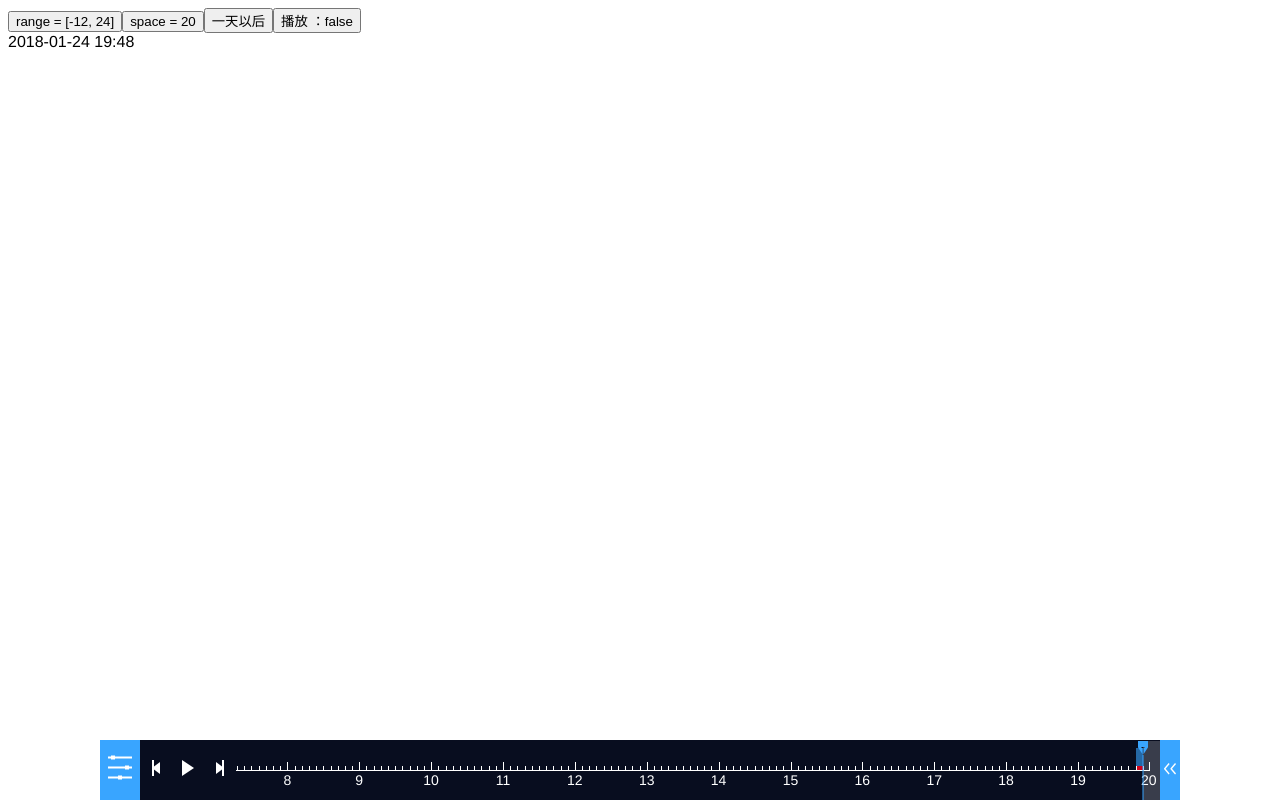
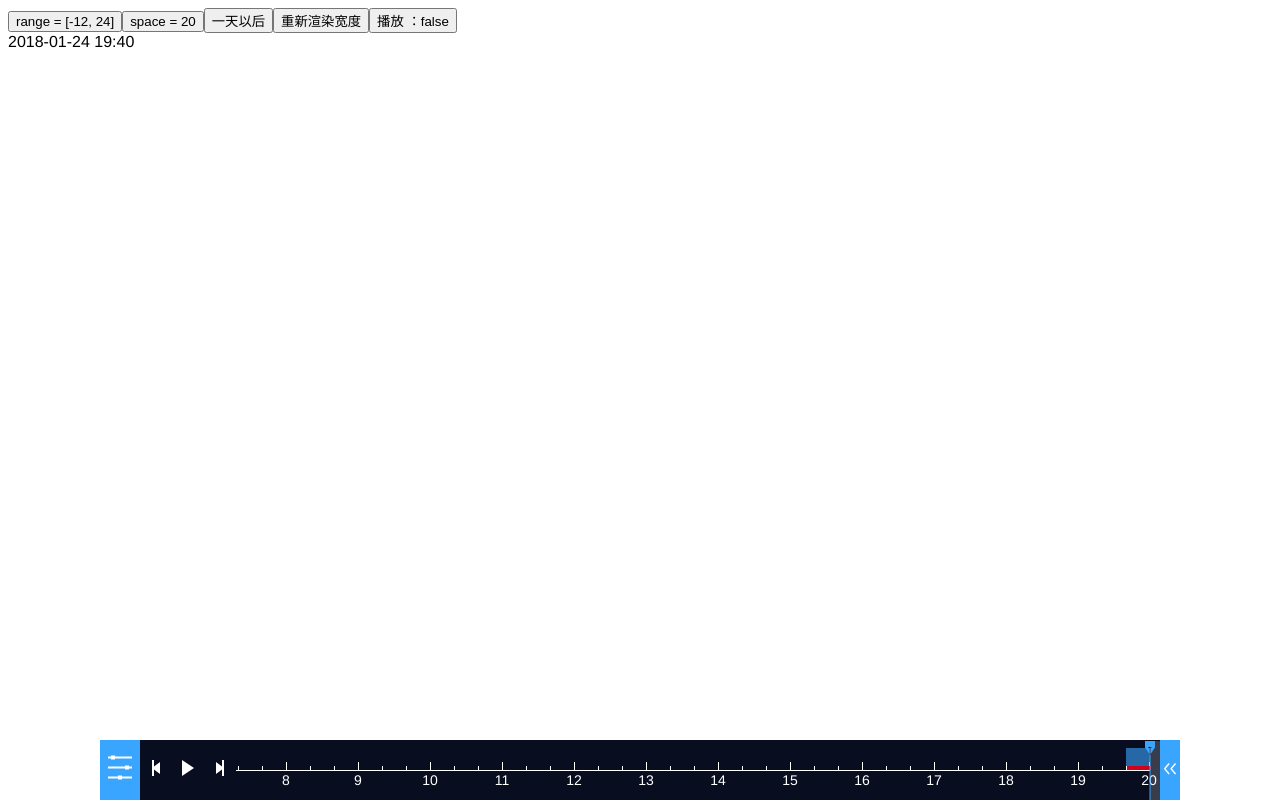
Before and after one commit to liming0711/vue-timeline, a Vue app: page / in a window 1280 px wide. Built offline with nearby package versions, Linux system fonts and the light colour scheme; the HTML template or start-up script is replaced by a standard one.

Commit message:
add resize and example

```diff
--- a/src/App.vue
+++ b/src/App.vue
@@ -3,9 +3,11 @@
     <button type="button" @click="range = [-12, 24]">range = [-12, 24]</button>
     <button type="button" @click="space = 20">space = 20</button>
     <button type="button" @click="now = new Date().getTime() + 86400000">一天以后</button>
+    <button type="button" @click="handleResize">重新渲染宽度</button>
     <button type="button" @click="handlePause"> 播放 ：{{ !pause }} </button>
-    <div class="current-time">{{ currentTime }}</div>
+    <div class="current-time">{{ formatCurTime }}</div>
     <timeline
+      ref="timeline"
       class="timeline-wrapper"
       :now="now"
       :range="range"
@@ -34,20 +36,20 @@
     },
     data () {
       return {
+        // 15:44, 20, [-24, 0] 有 bug
         now: new Date().getTime(),
         range: [-24, 0],
-        space: 6,
+        space: 20,
         pause: true,
-        currentTime: 0
+        formatCurTime: 0
       };
     },
     methods: {
       handlePause () {
         this.pause = !this.pause;
-        console.log(this);
       },
       handleCurrentTime (item) {
-        this.currentTime = moment(item).format('YYYY-MM-DD HH:mm');
+        this.formatCurTime = moment(item).format('YYYY-MM-DD HH:mm');
       },
       handleMinIndex (index) {
         console.log('App.vue: handleMinIndex', index);
@@ -57,6 +59,12 @@
       },
       handleTimeObj (list) {
         console.log('App.vue: handleTimeObj', list);
+      },
+      // 想要让时间轴重新渲染宽度，需要显示的改变时间轴的宽度
+      handleResize () {
+        let width = this.$refs.timeline.$el.offsetWidth + 20;
+        this.$refs.timeline.$el.style.width = `${width}px`;
+        this.$refs.timeline.resize();
       }
     }
   };
--- a/src/components/timeline/timeline.vue
+++ b/src/components/timeline/timeline.vue
@@ -117,7 +117,6 @@
   // TODO 多层 space；e.g: space = [6、12、30], now = 201701172224；最后剩36分钟但是 space = 30，相除等于1.2
   // TODO range 支持小数，e.g: [1.5, 13.5]
   // TODO 时间字符串的精度可配置
-  // TODO 长度自适应改变
   // TODO 移动端优化
   // TODO space 支持年/月/日/时
   import BScroll from 'better-scroll';
@@ -205,6 +204,7 @@
         time: {}, // 处理之后的时间数据对象
         collapse: false, // 时间轴是否正处于折叠状态
         timer: null, // 时间轴播放的定时器
+        resizeTimer: null,
         visibleWidth: null, // 时间轴有刻度的区域的宽度
         timelineWidth: null, // 整个时间轴容器的宽度
         current: 0, // 当前时间的毫秒数
@@ -287,7 +287,7 @@
 
         debounce(DEBOUNCE_TIME, () => {
           if (this.curIndex < this.minIndex) {
-            this.setCurIndex(this.minIndex, false);
+            this.setCurIndex(this.minIndex);
           }
           this.$emit('minimum', this.minIndex);
         })();
@@ -301,7 +301,7 @@
 
         debounce(DEBOUNCE_TIME, () => {
           if (this.curIndex > this.maxIndex) {
-            this.setCurIndex(this.maxIndex - 1, false);
+            this.setCurIndex(this.maxIndex - 1);
           }
           this.$emit('maximum', this.maxIndex);
         })();
@@ -314,28 +314,18 @@
       this.init();
     },
     mounted () {
-      this.timelineWidth = this.$refs.timeline.offsetWidth;
-      this.visibleWidth = this.timelineWidth - MENU_BTN_WIDTH - (this.showCollapse ? COLLAPSE_BTN_WIDTH : 0) - CONTROL_BTN_WIDTH;
+      this.calculateWidth();
       this.$nextTick(() => {
         this.initScroll();
-        this.scrollTo(this.curIndex);
+        this.setCurIndex(this.curIndex);
       });
     },
     methods: {
-      init (scroll) {
+      init () {
         this.time = handle(this.now, this.range, this.space);
         this.minIndex = this.time.firstPlaceholderIndex;
         this.maxIndex = this.time.lastPlaceholderIndex;
-        this.setCurIndex(this.curIndex, scroll);
         this.$emit('time', this.time);
-      },
-      reinit () {
-        let scroll = true;
-        if (!this.pause) {
-          this.$emit('update:pause', true);
-        }
-        this.curIndex = -2;
-        this.init(scroll);
       },
       initScroll () {
         this.scrollHandler = new BScroll(this.$refs.datetime, {
@@ -346,9 +336,32 @@
           this.scrollX = Math.abs(pos.x);
         });
       },
+      reinit () {
+        if (!this.pause) {
+          this.$emit('update:pause', true);
+        }
+        this.curIndex = -2;
+        this.init();
+        this.setCurIndex(this.curIndex);
+      },
+      resize () {
+        // 因为宽度改变有动画，需要等到动画播放完成，否则 this.$refs.timeline.offsetWidth 无法获得准确值
+        this.resizeTimer = setTimeout(() => {
+          if (this.$refs.timeline.offsetWidth !== this.timelineWidth) {
+            this.calculateWidth();
+            this.$nextTick(() => {
+              this.scrollHandler.refresh();
+            });
+          }
+        }, SPEED_DURATION);
+      },
+      calculateWidth () {
+        this.timelineWidth = this.$refs.timeline.offsetWidth;
+        this.visibleWidth = this.timelineWidth - MENU_BTN_WIDTH - (this.showCollapse ? COLLAPSE_BTN_WIDTH : 0) - CONTROL_BTN_WIDTH;
+      },
       // 设置 index 的值，同时设置 current 的值为 index 在 time list 中对应的值
       // scroll 为布尔值，值为 true 时支持滚动，值为 false 时不支持滚动
-      setCurIndex (index, scroll) {
+      setCurIndex (index) {
         // 初始化的时候设置 index 的值为和 now 的索引相同
         // 当 range 是历史的时候 now 的索引可能会越界，当越界时使 index 为 time list 的最后一个索引
         if (index === -2) {
@@ -363,7 +376,7 @@
           this.curIndex = this.time.timeList.length - 1;
         }
         this.current = this.time.timeList[this.curIndex];
-        scroll && this.scrollTo(this.curIndex);
+        this.scrollTo(this.curIndex);
       },
       doPause () {
         clearTimeout(this.timer);
@@ -378,7 +391,7 @@
             this.$emit('update:pause', true);
           }
         }
-        this.setCurIndex(this.curIndex, true);
+        this.setCurIndex(this.curIndex);
         this.timer = setTimeout(() => {
           this.doPlay();
         }, SPEED_DURATION);
@@ -389,11 +402,11 @@
       },
       onClickFirst () {
         if (!this.pause) { return; }
-        this.setCurIndex(this.minIndex, true);
+        this.setCurIndex(this.minIndex);
       },
       onClickLast () {
         if (!this.pause) { return; }
-        this.setCurIndex(this.maxIndex - 1, true);
+        this.setCurIndex(this.maxIndex - 1);
       },
       onClickPlay () {
         if (!this.supportPlay) { return; }
@@ -401,10 +414,13 @@
       },
       onClickItem (index) {
         if (!this.pause) { return; }
-        this.setCurIndex(index, false);
+        this.setCurIndex(index);
       },
       scrollTo (index) {
+        // index 值越界或者 dom 没有渲染完毕的时候，直接返回
         if (index < 0 || index >= this.time.timeList.length || !this.$refs.list) { return; }
+        // index 值有效但是不符合条件时，直接返回
+        if (index >= this.visibleMinIndex && index <= this.visibleMaxIndex) { return; }
 
         let offsetX;
         let maxOffsetX;
@@ -415,8 +431,6 @@
         } else if (index < this.visibleMinIndex) {
           maxOffsetX = 0;
           offsetX = expectedOffsetX > maxOffsetX ? maxOffsetX : expectedOffsetX;
-        } else {
-          return;
         }
 
         this.scrollHandler.scrollTo(offsetX, 0, SPEED_DURATION);
@@ -434,6 +448,7 @@
     // 在 beforeDestroy 里，实例仍然完全可用，destroyed 里实例不可用
     beforeDestroy () {
       clearTimeout(this.timer);
+      clearTimeout(this.resizeTimer);
     }
   };
 </script>
```
